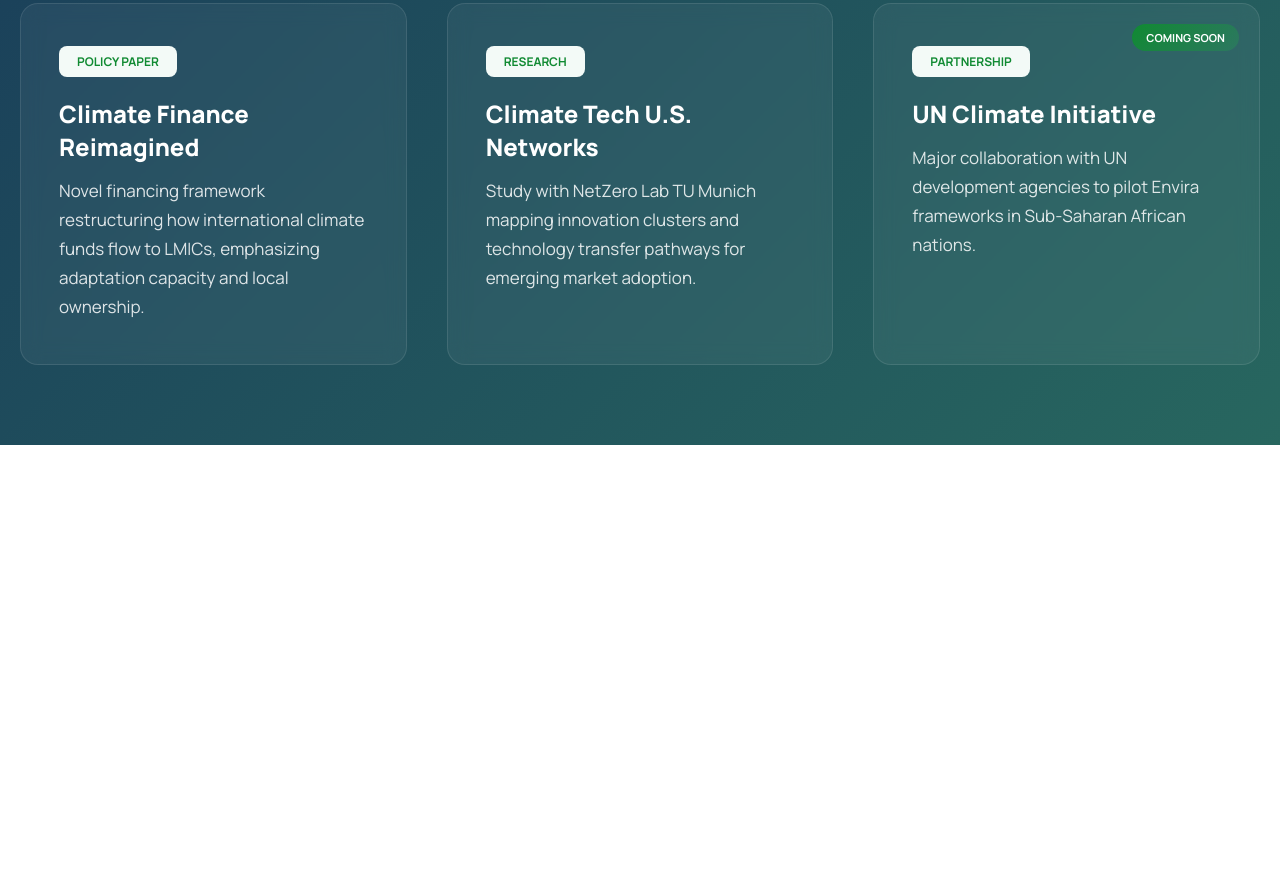
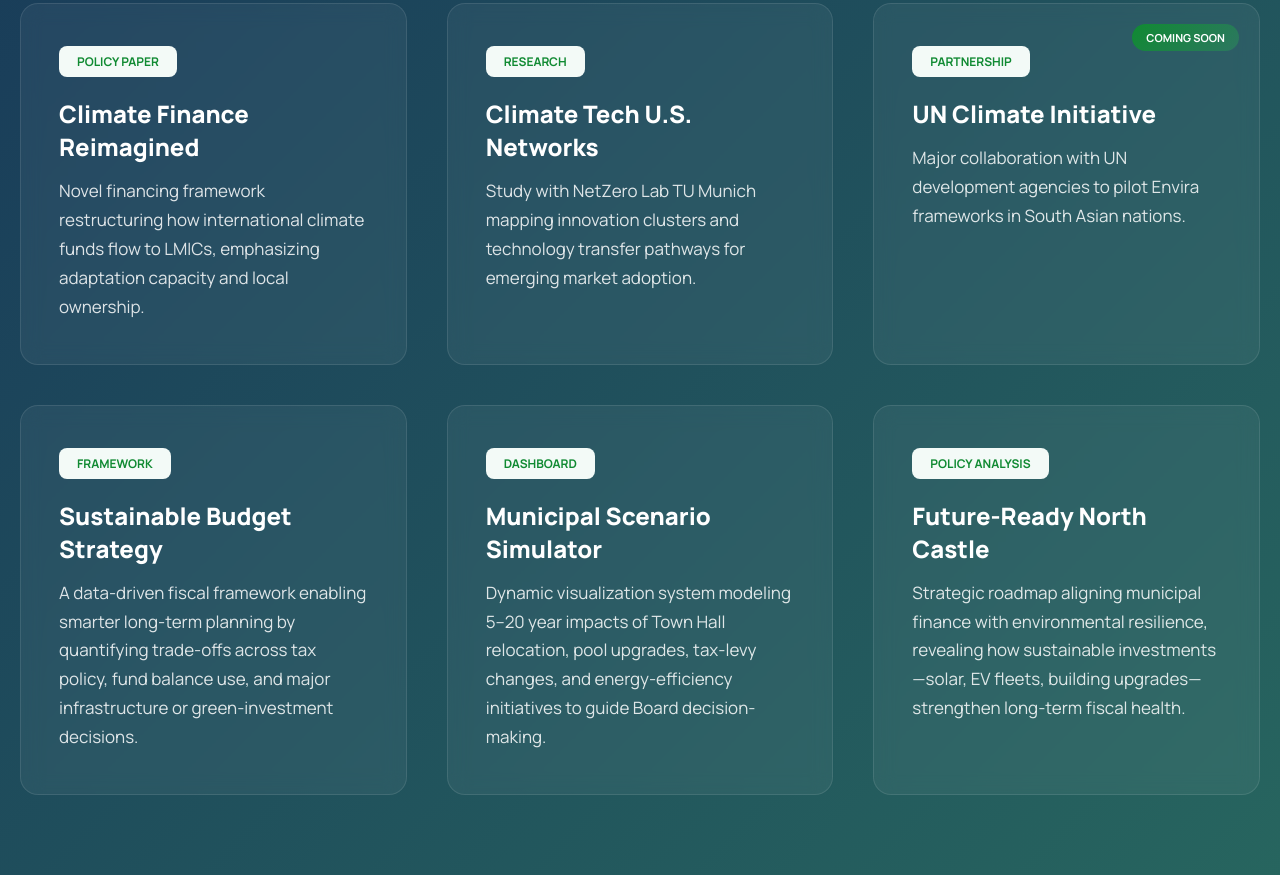
Before and after one commit to Arunkdas13/Envira-Website, a plain HTML site: page projects.html in a window 1280 px wide. Shown: the part 891-1766 px from the top of the page. Before the commit the page ends 1336 px from the top, so only its background shows below. Drawn offline with Linux system fonts and the light colour scheme.

Commit message:
Update projects.html

```diff
--- a/projects.html
+++ b/projects.html
@@ -91,7 +91,25 @@
                 <span class="coming-badge">Coming Soon</span>
                 <span class="project-tag">Partnership</span>
                 <h3>UN Climate Initiative</h3>
-                <p>Major collaboration with UN development agencies to pilot Envira frameworks in Sub-Saharan African nations.</p>
+                <p>Major collaboration with UN development agencies to pilot Envira frameworks in South Asian nations.</p>
+            </div>
+
+            <div class="project-card">
+                <span class="project-tag">Framework</span>
+                <h3>Sustainable Budget Strategy</h3>
+                <p>A data-driven fiscal framework enabling smarter long-term planning by quantifying trade-offs across tax policy, fund balance use, and major infrastructure or green-investment decisions.</p>
+            </div>
+
+            <div class="project-card">
+                <span class="project-tag">Dashboard</span>
+                <h3>Municipal Scenario Simulator</h3>
+                <p>Dynamic visualization system modeling 5–20 year impacts of Town Hall relocation, pool upgrades, tax-levy changes, and energy-efficiency initiatives to guide Board decision-making.</p>
+            </div>
+
+            <div class="project-card">
+                <span class="project-tag">Policy Analysis</span>
+                <h3>Future-Ready North Castle</h3>
+                <p>Strategic roadmap aligning municipal finance with environmental resilience, revealing how sustainable investments—solar, EV fleets, building upgrades—strengthen long-term fiscal health.</p>
             </div>
         </div>
     </div>
```
